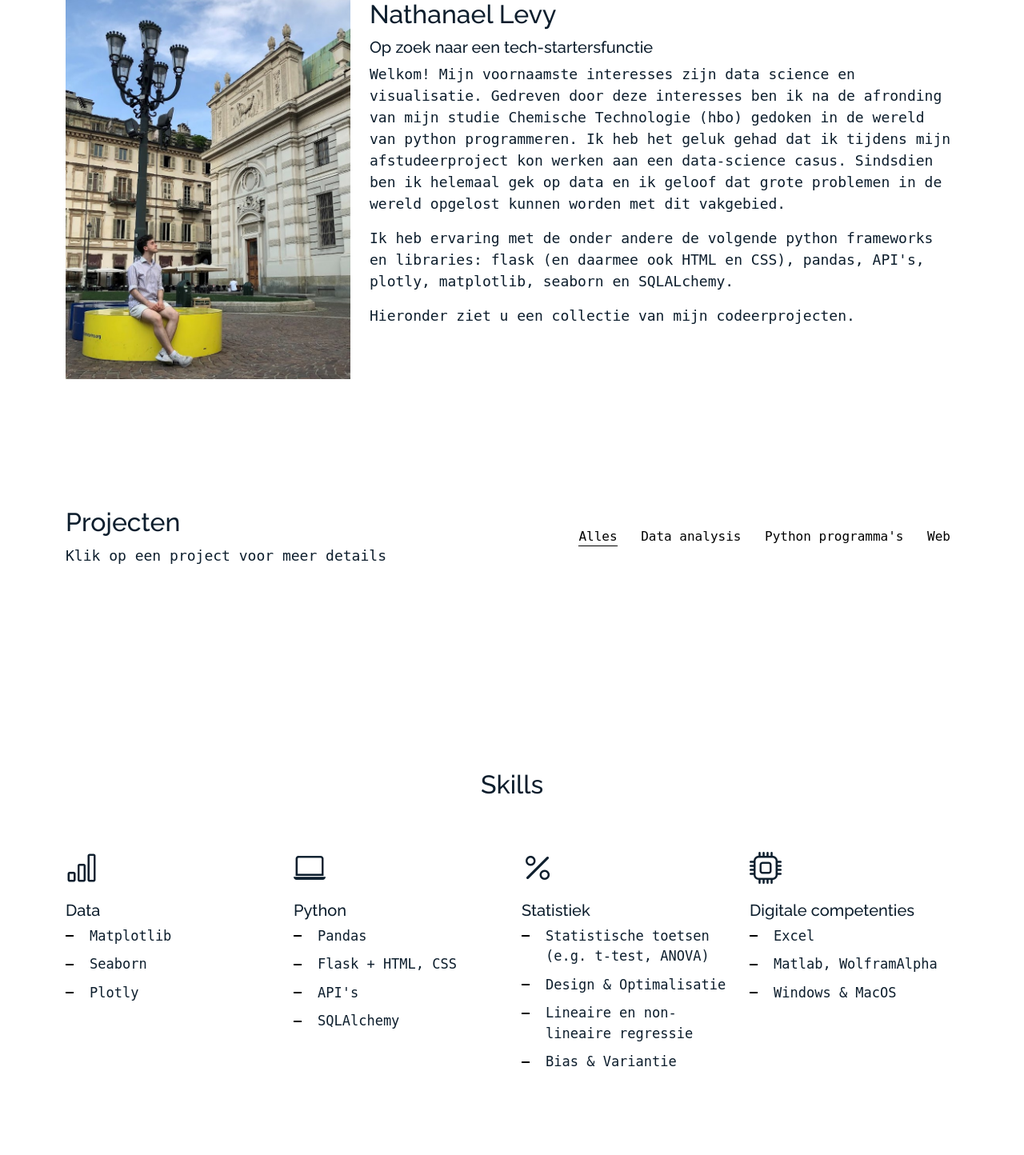
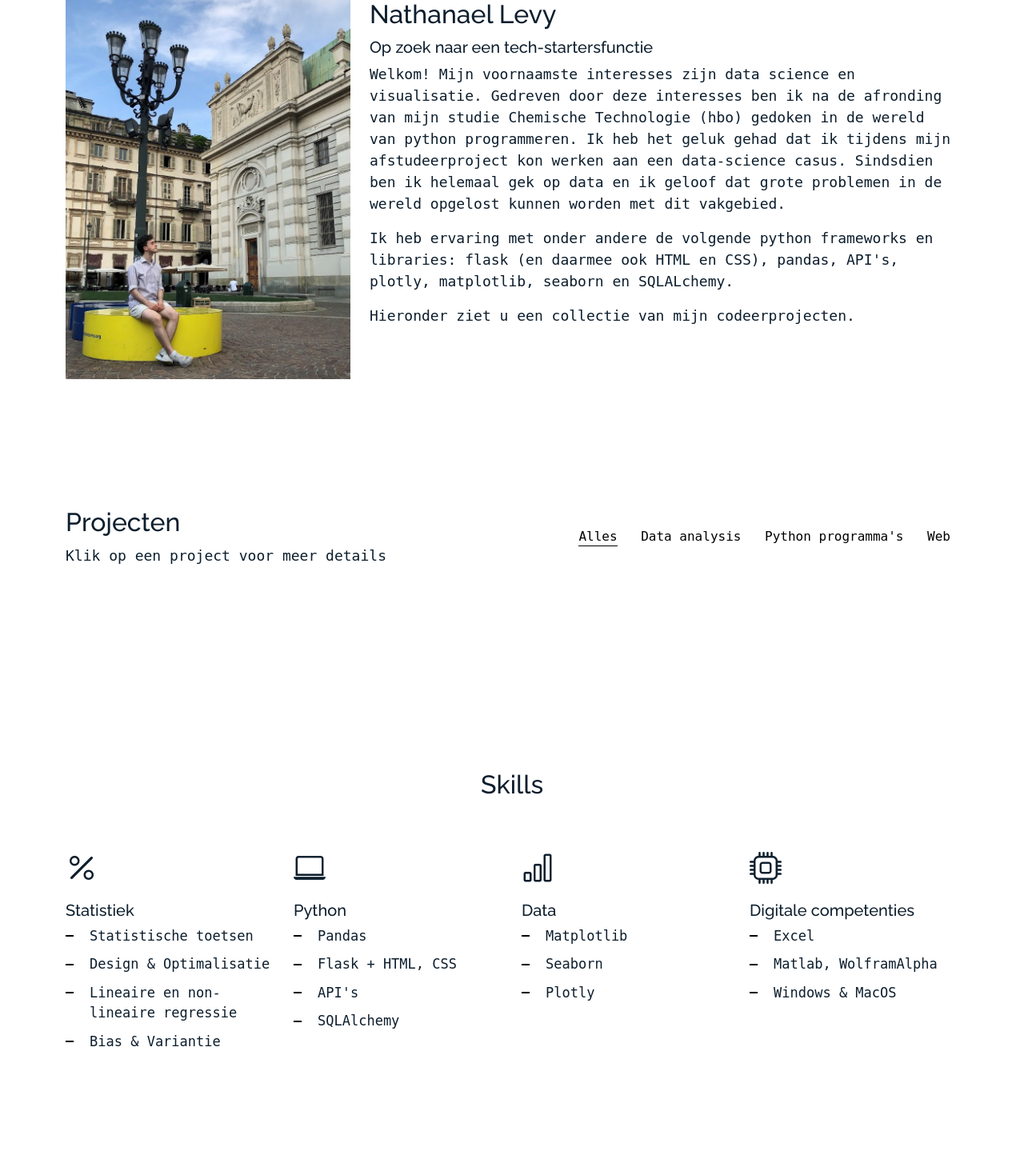
Before and after one commit to NLevy1/portfolio_website, a Flask app: page / in a window 1280 px wide. Shown: the part 204-1648 px from the top of the page at 80% size. Run offline with Flask 2, Linux system fonts and the light colour scheme; some libraries are stand-ins or nearby versions; some web fonts are replaced.

Commit message:
Update skills section

```diff
--- a/sheets.py
+++ b/sheets.py
@@ -18,7 +18,6 @@ class DataManager:
             "auth_provider_x509_cert_url": os.getenv("AUTH_PROVIDER_X509_CERT_URL"),
             "client_x509_cert_url": os.getenv("CLIENT_X509_CERT_URL")
         }
-        print(self.json_variable_keys)
         self.scope = ["https://www.googleapis.com/auth/spreadsheets", "https://www.googleapis.com/auth/drive"]
         self.creds = ServiceAccountCredentials.from_json_keyfile_dict(self.json_variable_keys, self.scope)
         self.client = gspread.authorize(self.creds)
--- a/templates/index.html
+++ b/templates/index.html
@@ -22,7 +22,7 @@
                         programmeren. Ik heb het geluk gehad dat ik tijdens mijn afstudeerproject
                         kon werken aan een data-science casus. Sindsdien ben ik helemaal gek op data en ik geloof dat
                         grote problemen in de wereld opgelost kunnen worden met dit vakgebied.
-                    <p>Ik heb ervaring met de onder andere de volgende python frameworks en libraries: flask (en daarmee
+                    <p>Ik heb ervaring met onder andere de volgende python frameworks en libraries: flask (en daarmee
                         ook HTML en CSS), pandas, API's, plotly, matplotlib, seaborn en SQLALchemy.</p>
                     <p>Hieronder ziet u een collectie van mijn codeerprojecten.</p>
 
@@ -103,15 +103,16 @@
             <div class="row">
 
                 <div class="col-12 col-sm-6 col-md-6 col-lg-3">
-                    <i class="bi bi-bar-chart"></i>
-                    <h4 class="h4 mb-2">Data</h4>
+                    <i class="bi bi-percent"></i>
+                    <h4 class="h4 mb-2">Statistiek</h4>
                     <ul class="list-unstyled list-line">
-                        <li>Matplotlib</li>
-                        <li>Seaborn</li>
-                        <li>Plotly</li>
+                        <li>Statistische toetsen</li>
+                        <li>Design & Optimalisatie</li>
+                        <li>Lineaire en non-lineaire regressie</li>
+                        <li>Bias & Variantie</li>
                     </ul>
                 </div>
-                <div class="col-12 col-sm-6 col-md-6 col-lg-3">
+                 <div class="col-12 col-sm-6 col-md-6 col-lg-3">
                     <i class="bi bi-laptop"></i>
                     <h4 class="h4 mb-2">Python</h4>
                     <ul class="list-unstyled list-line">
@@ -122,13 +123,12 @@
                     </ul>
                 </div>
                 <div class="col-12 col-sm-6 col-md-6 col-lg-3">
-                    <i class="bi bi-percent"></i>
-                    <h4 class="h4 mb-2">Statistiek</h4>
+                    <i class="bi bi-bar-chart"></i>
+                    <h4 class="h4 mb-2">Data</h4>
                     <ul class="list-unstyled list-line">
-                        <li>Statistische toetsen (e.g. t-test, ANOVA)</li>
-                        <li>Design & Optimalisatie</li>
-                        <li>Lineaire en non-lineaire regressie</li>
-                        <li>Bias & Variantie</li>
+                        <li>Matplotlib</li>
+                        <li>Seaborn</li>
+                        <li>Plotly</li>
                     </ul>
                 </div>
                 <div class="col-12 col-sm-6 col-md-6 col-lg-3">
```
